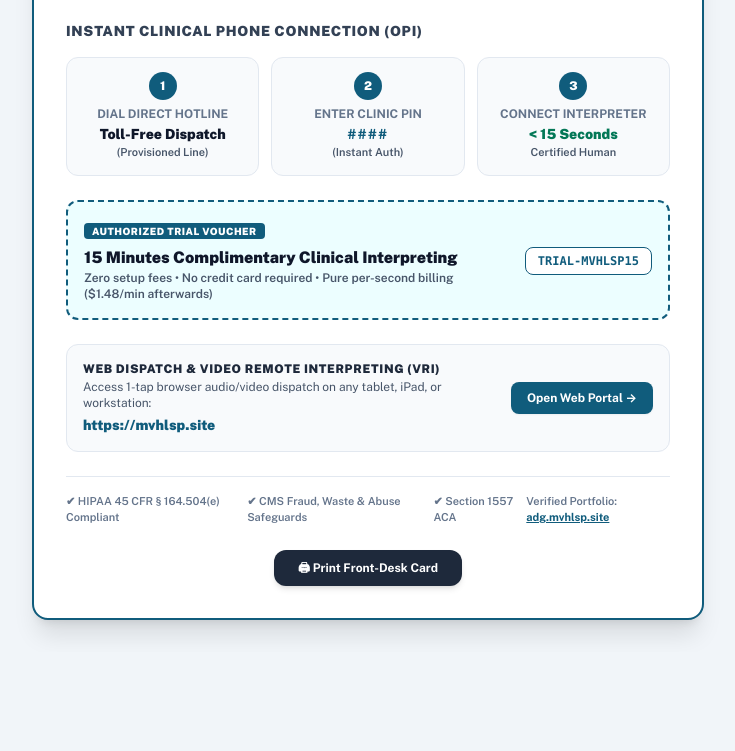
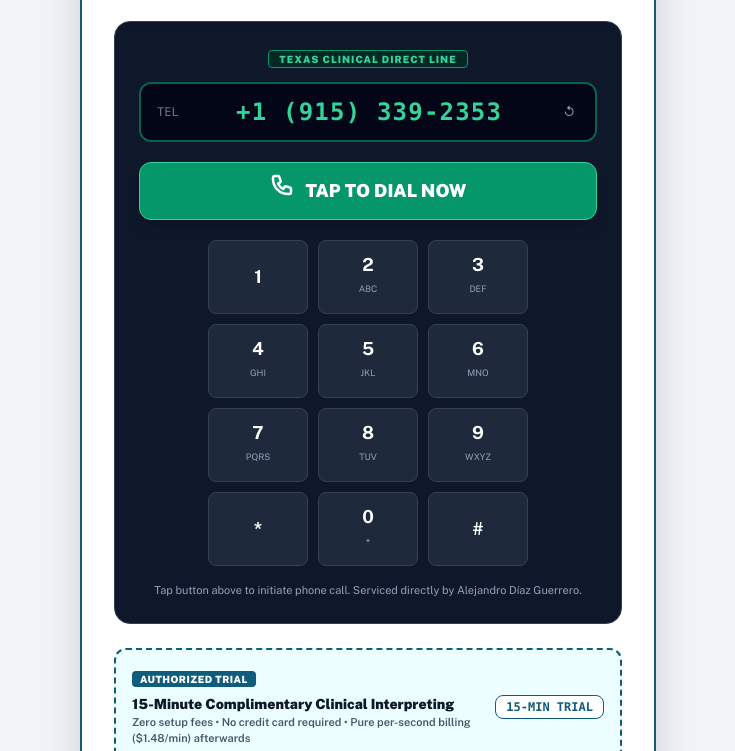
Before and after one commit to abrevia/mvhlsp-site, a plain HTML site: page quickdial.html in a window 1280 px wide. Shown: the part 225-976 px from the top of the page, without its empty margins (272-1007 px from the left). Before the commit the page ends 877 px from the top, so only its background shows below. Drawn offline with nearby package versions, Linux system fonts and the light colour scheme.

Commit message:
Deploy interactive 1-tap Texas dial pad with (915) 339-2353

```diff
--- a/quickdial.html
+++ b/quickdial.html
@@ -3,134 +3,169 @@
 <head>
     <meta charset="UTF-8">
     <meta name="viewport" content="width=device-width, initial-scale=1.0">
-    <title>MVHLSP | Clinical Quick-Dial Reference Card</title>
+    <title>MVHLSP | Clinical Quick-Dial & Interactive Dial Pad</title>
     <script src="https://cdn.tailwindcss.com"></script>
     <style>
         @import url('https://fonts.googleapis.com/css2?family=Public+Sans:wght@400;600;700;800;900&display=swap');
         body {
-            font-family: 'Public Sans', -apple-system, sans-serif;
+            font-family: 'Public Sans', -apple-system, BlinkMacSystemFont, "Segoe UI", Roboto, sans-serif;
             color: #111827;
         }
         @media print {
-            body { print-color-adjust: exact; -webkit-print-color-adjust: exact; }
+            body { print-color-adjust: exact; -webkit-print-color-adjust: exact; background: white; }
             .no-print { display: none !important; }
+        }
+        .dial-btn:active {
+            transform: scale(0.95);
         }
     </style>
 </head>
 <body class="bg-slate-100 p-4 sm:p-8 flex justify-center items-center min-h-screen">
 
-    <div class="max-w-2xl w-full bg-white border-2 border-[#105C7C] rounded-2xl p-6 sm:p-8 shadow-xl relative overflow-hidden">
+    <div class="max-w-xl w-full bg-white border-2 border-[#105C7C] rounded-2xl p-6 sm:p-8 shadow-2xl relative overflow-hidden">
+
         <!-- Top Banner -->
         <div class="flex items-center justify-between border-b-2 border-[#105C7C] pb-4 mb-6">
             <div>
-                <span class="text-xs font-black tracking-widest uppercase text-[#105C7C] bg-cyan-50 px-2.5 py-1 rounded border border-[#105C7C]">
+                <span class="text-[11px] font-black tracking-widest uppercase text-[#105C7C] bg-cyan-50 px-2.5 py-1 rounded border border-[#105C7C]">
                     Clinical Language Access Reference
                 </span>
                 <h1 class="text-2xl sm:text-3xl font-black text-slate-900 mt-2 tracking-tight">
                     MVHLSP Medical Spanish Dispatch
                 </h1>
                 <p class="text-xs font-bold text-slate-600 mt-0.5">
-                    Mountain Valley Healthcare Language Service Provider • 100% Certified Human Interpreters
+                    Mountain Valley Healthcare LSP • Specialized Human Clinical Interpretation
                 </p>
             </div>
             <div class="text-right shrink-0">
-                <span class="inline-block bg-emerald-100 text-emerald-800 text-[11px] font-black px-2.5 py-1 rounded-full uppercase tracking-wider">
-                    ● Sub-15s Connect
+                <span class="inline-block bg-emerald-100 text-emerald-800 text-[11px] font-black px-2.5 py-1 rounded-full uppercase tracking-wider animate-pulse">
+                    ● Live Hotline Active
                 </span>
             </div>
         </div>
 
-        <!-- 3-Step Dialing Instructions -->
-        <div class="space-y-4 mb-6">
-            <h2 class="text-sm font-black uppercase text-slate-700 tracking-wider">
-                Instant Clinical Phone Connection (OPI)
-            </h2>
+        <!-- Interactive Clinical Dial Pad Widget -->
+        <div class="bg-slate-900 rounded-2xl p-6 mb-6 shadow-inner text-white border border-slate-700">
+            <div class="text-center mb-3">
+                <span class="text-[10px] uppercase font-black tracking-widest text-emerald-400 bg-emerald-950/80 px-2.5 py-0.5 rounded border border-emerald-600">
+                    Texas Clinical Direct Line
+                </span>
+            </div>
 
-            <div class="grid grid-cols-1 sm:grid-cols-3 gap-3">
-                <div class="bg-slate-50 border border-slate-200 rounded-xl p-3.5 text-center">
-                    <span class="inline-flex items-center justify-center w-7 h-7 rounded-full bg-[#105C7C] text-white font-black text-xs mb-1.5">1</span>
-                    <p class="text-xs font-bold text-slate-500 uppercase">Dial Direct Hotline</p>
-                    <p class="text-sm font-black text-slate-900 mt-0.5">Toll-Free Dispatch</p>
-                    <p class="text-[11px] text-slate-600 font-semibold">(Provisioned Line)</p>
-                </div>
+            <!-- Phone Number Display -->
+            <div class="bg-slate-950 border-2 border-emerald-500/50 rounded-xl px-4 py-3 text-center mb-5 shadow-inner flex items-center justify-between">
+                <span class="text-xs font-mono text-slate-500">TEL</span>
+                <input type="text" id="phone-display" value="+1 (915) 339-2353" readonly
+                       class="bg-transparent text-center font-mono text-xl sm:text-2xl font-black text-emerald-400 tracking-wider focus:outline-none w-full">
+                <button type="button" onclick="resetNumber()" title="Reset to Texas Hotline" class="text-xs text-slate-400 hover:text-white transition px-1">
+                    ↺
+                </button>
+            </div>
 
-                <div class="bg-slate-50 border border-slate-200 rounded-xl p-3.5 text-center">
-                    <span class="inline-flex items-center justify-center w-7 h-7 rounded-full bg-[#105C7C] text-white font-black text-xs mb-1.5">2</span>
-                    <p class="text-xs font-bold text-slate-500 uppercase">Enter Clinic PIN</p>
-                    <p class="text-sm font-black text-[#105C7C] mt-0.5 tracking-widest">####</p>
-                    <p class="text-[11px] text-slate-600 font-semibold">(Instant Auth)</p>
-                </div>
+            <!-- 1-Tap Big Green Dial Button -->
+            <a id="dial-link" href="tel:+19153392353"
+               class="w-full bg-emerald-600 hover:bg-emerald-500 text-white font-black text-base sm:text-lg py-3.5 px-6 rounded-xl shadow-lg flex items-center justify-center gap-3 transition transform hover:scale-[1.02] active:scale-[0.98] mb-5 border border-emerald-400">
+                <svg class="w-6 h-6 animate-bounce" fill="none" stroke="currentColor" viewBox="0 0 24 24">
+                    <path stroke-linecap="round" stroke-linejoin="round" stroke-width="2.5" d="M3 5a2 2 0 012-2h3.28a1 1 0 01.948.684l1.498 4.493a1 1 0 01-.502 1.21l-2.257 1.13a11.042 11.042 0 005.516 5.516l1.13-2.257a1 1 0 011.21-.502l4.493 1.498a1 1 0 01.684.949V19a2 2 0 01-2 2h-1C9.716 21 3 14.284 3 6V5z"/>
+                </svg>
+                <span>TAP TO DIAL NOW</span>
+            </a>
 
-                <div class="bg-slate-50 border border-slate-200 rounded-xl p-3.5 text-center">
-                    <span class="inline-flex items-center justify-center w-7 h-7 rounded-full bg-[#105C7C] text-white font-black text-xs mb-1.5">3</span>
-                    <p class="text-xs font-bold text-slate-500 uppercase">Connect Interpreter</p>
-                    <p class="text-sm font-black text-emerald-700 mt-0.5">&lt; 15 Seconds</p>
-                    <p class="text-[11px] text-slate-600 font-semibold">Certified Human</p>
-                </div>
+            <!-- Numeric Keypad Grid (For custom extension / PIN entry) -->
+            <div class="grid grid-cols-3 gap-2.5 max-w-xs mx-auto">
+                <button type="button" onclick="appendDigit('1')" class="dial-btn bg-slate-800 hover:bg-slate-700 text-white font-bold py-2.5 rounded-lg text-lg border border-slate-700 transition">1</button>
+                <button type="button" onclick="appendDigit('2')" class="dial-btn bg-slate-800 hover:bg-slate-700 text-white font-bold py-2.5 rounded-lg text-lg border border-slate-700 transition">2 <span class="text-[9px] block text-slate-400 -mt-1 font-normal">ABC</span></button>
+                <button type="button" onclick="appendDigit('3')" class="dial-btn bg-slate-800 hover:bg-slate-700 text-white font-bold py-2.5 rounded-lg text-lg border border-slate-700 transition">3 <span class="text-[9px] block text-slate-400 -mt-1 font-normal">DEF</span></button>
+                <button type="button" onclick="appendDigit('4')" class="dial-btn bg-slate-800 hover:bg-slate-700 text-white font-bold py-2.5 rounded-lg text-lg border border-slate-700 transition">4 <span class="text-[9px] block text-slate-400 -mt-1 font-normal">GHI</span></button>
+                <button type="button" onclick="appendDigit('5')" class="dial-btn bg-slate-800 hover:bg-slate-700 text-white font-bold py-2.5 rounded-lg text-lg border border-slate-700 transition">5 <span class="text-[9px] block text-slate-400 -mt-1 font-normal">JKL</span></button>
+                <button type="button" onclick="appendDigit('6')" class="dial-btn bg-slate-800 hover:bg-slate-700 text-white font-bold py-2.5 rounded-lg text-lg border border-slate-700 transition">6 <span class="text-[9px] block text-slate-400 -mt-1 font-normal">MNO</span></button>
+                <button type="button" onclick="appendDigit('7')" class="dial-btn bg-slate-800 hover:bg-slate-700 text-white font-bold py-2.5 rounded-lg text-lg border border-slate-700 transition">7 <span class="text-[9px] block text-slate-400 -mt-1 font-normal">PQRS</span></button>
+                <button type="button" onclick="appendDigit('8')" class="dial-btn bg-slate-800 hover:bg-slate-700 text-white font-bold py-2.5 rounded-lg text-lg border border-slate-700 transition">8 <span class="text-[9px] block text-slate-400 -mt-1 font-normal">TUV</span></button>
+                <button type="button" onclick="appendDigit('9')" class="dial-btn bg-slate-800 hover:bg-slate-700 text-white font-bold py-2.5 rounded-lg text-lg border border-slate-700 transition">9 <span class="text-[9px] block text-slate-400 -mt-1 font-normal">WXYZ</span></button>
+                <button type="button" onclick="appendDigit('*')" class="dial-btn bg-slate-800 hover:bg-slate-700 text-white font-bold py-2.5 rounded-lg text-lg border border-slate-700 transition">*</button>
+                <button type="button" onclick="appendDigit('0')" class="dial-btn bg-slate-800 hover:bg-slate-700 text-white font-bold py-2.5 rounded-lg text-lg border border-slate-700 transition">0 <span class="text-[9px] block text-slate-400 -mt-1 font-normal">+</span></button>
+                <button type="button" onclick="appendDigit('#')" class="dial-btn bg-slate-800 hover:bg-slate-700 text-white font-bold py-2.5 rounded-lg text-lg border border-slate-700 transition">#</button>
             </div>
+
+            <p class="text-center text-[11px] text-slate-400 mt-4">
+                Tap button above to initiate phone call. Serviced directly by Alejandro Díaz Guerrero.
+            </p>
         </div>
 
-        <!-- 15-Minute Free Trial Voucher Box -->
+        <!-- 15-Minute Free Trial Guarantee Banner -->
         <div class="bg-cyan-50 border-2 border-dashed border-[#105C7C] rounded-xl p-4 mb-6">
             <div class="flex items-center justify-between">
                 <div>
                     <span class="text-[10px] font-black uppercase tracking-wider bg-[#105C7C] text-white px-2 py-0.5 rounded">
-                        Authorized Trial Voucher
+                        Authorized Trial
                     </span>
-                    <h3 class="text-base font-black text-slate-900 mt-1">
-                        15 Minutes Complimentary Clinical Interpreting
+                    <h3 class="text-sm font-black text-slate-900 mt-1">
+                        15-Minute Complimentary Clinical Interpreting
                     </h3>
-                    <p class="text-xs font-semibold text-slate-600">
-                        Zero setup fees • No credit card required • Pure per-second billing ($1.48/min afterwards)
+                    <p class="text-[11px] font-semibold text-slate-600">
+                        Zero setup fees • No credit card required • Pure per-second billing ($1.48/min) afterwards
                     </p>
                 </div>
-                <div class="text-right shrink-0 ml-4">
-                    <span class="text-xs font-mono font-black text-[#105C7C] bg-white px-3 py-1.5 rounded-lg border border-[#105C7C] shadow-xs">
-                        TRIAL-MVHLSP15
+                <div class="text-right shrink-0 ml-3">
+                    <span class="text-xs font-mono font-black text-[#105C7C] bg-white px-2.5 py-1 rounded-lg border border-[#105C7C]">
+                        15-MIN TRIAL
                     </span>
                 </div>
-            </div>
-        </div>
-
-        <!-- Web Portal & Video (VRI) Dispatch -->
-        <div class="bg-slate-50 border border-slate-200 rounded-xl p-4 mb-6 flex flex-col sm:flex-row items-center justify-between gap-4">
-            <div>
-                <h3 class="text-xs font-black uppercase text-slate-800 tracking-wider">
-                    Web Dispatch & Video Remote Interpreting (VRI)
-                </h3>
-                <p class="text-xs text-slate-600 font-medium mt-0.5">
-                    Access 1-tap browser audio/video dispatch on any tablet, iPad, or workstation:
-                </p>
-                <p class="text-sm font-black text-[#105C7C] mt-1">
-                    https://mvhlsp.site
-                </p>
-            </div>
-            <div class="shrink-0 text-center">
-                <a href="https://mvhlsp.site" target="_blank" class="inline-block bg-[#105C7C] hover:bg-[#156D93] text-white font-bold text-xs px-4 py-2 rounded-lg shadow-sm transition">
-                    Open Web Portal →
-                </a>
             </div>
         </div>
 
         <!-- Compliance & Regulatory Footer -->
         <div class="border-t border-slate-200 pt-4 flex flex-col sm:flex-row items-center justify-between text-[11px] text-slate-500 font-semibold gap-2">
             <div class="flex items-center gap-3">
-                <span>✔ HIPAA 45 CFR § 164.504(e) Compliant</span>
-                <span>✔ CMS Fraud, Waste & Abuse Safeguards</span>
+                <span>✔ HIPAA Compliant</span>
+                <span>✔ CMS FWA Safeguards</span>
                 <span>✔ Section 1557 ACA</span>
             </div>
             <div>
-                Verified Portfolio: <a href="https://adg.mvhlsp.site" class="text-[#105C7C] underline font-bold">adg.mvhlsp.site</a>
+                Founder Bio: <a href="https://adg.mvhlsp.site" class="text-[#105C7C] underline font-bold">adg.mvhlsp.site</a>
             </div>
         </div>
 
         <!-- Print Action Button (Hidden during print) -->
-        <div class="mt-6 text-center no-print">
-            <button onclick="window.print()" class="bg-slate-800 hover:bg-slate-900 text-white font-bold text-xs px-6 py-2.5 rounded-xl shadow-md transition cursor-pointer">
-                🖨 Print Front-Desk Card
+        <div class="mt-5 text-center no-print flex items-center justify-center gap-3">
+            <button onclick="window.print()" class="bg-slate-800 hover:bg-slate-900 text-white font-bold text-xs px-5 py-2 rounded-xl shadow transition cursor-pointer">
+                🖨 Print Triage Card
             </button>
+            <a href="/" class="text-xs text-slate-600 hover:text-[#105C7C] font-bold py-2 px-3 transition">
+                ← Return to Agency Portal
+            </a>
         </div>
     </div>
 
+    <!-- Dial Pad Logic Script -->
+    <script>
+        const defaultNumber = "+1 (915) 339-2353";
+        const rawDefault = "+19153392353";
+        let isEdited = false;
+
+        function updateDialLink(num) {
+            const clean = num.replace(/[^0-9+*#]/g, '');
+            document.getElementById('dial-link').href = 'tel:' + clean;
+        }
+
+        function appendDigit(digit) {
+            const display = document.getElementById('phone-display');
+            if (!isEdited) {
+                display.value = digit;
+                isEdited = true;
+            } else {
+                display.value += digit;
+            }
+            updateDialLink(display.value);
+        }
+
+        function resetNumber() {
+            const display = document.getElementById('phone-display');
+            display.value = defaultNumber;
+            isEdited = false;
+            updateDialLink(rawDefault);
+        }
+    </script>
+
 </body>
 </html>
```
Also changed, not shown: index.html (+18 -1 lines).
